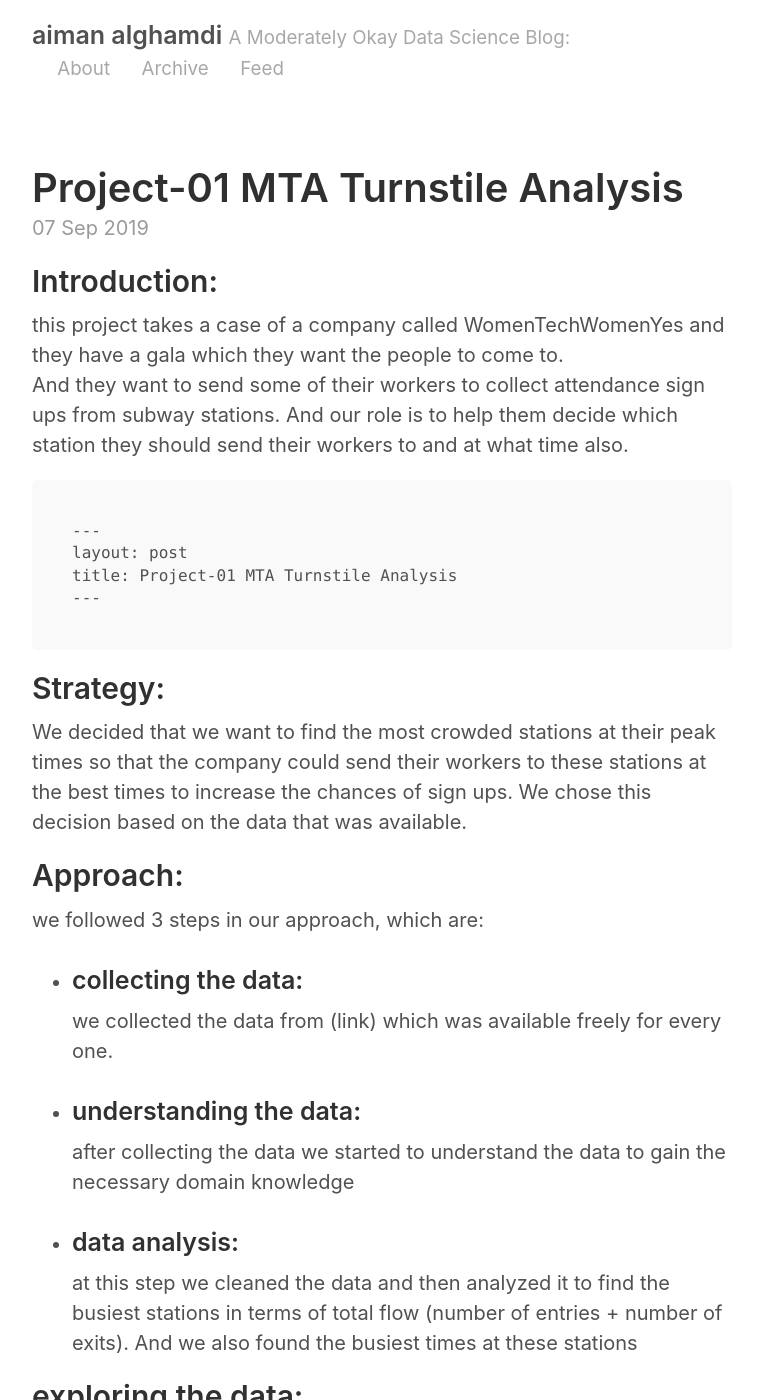
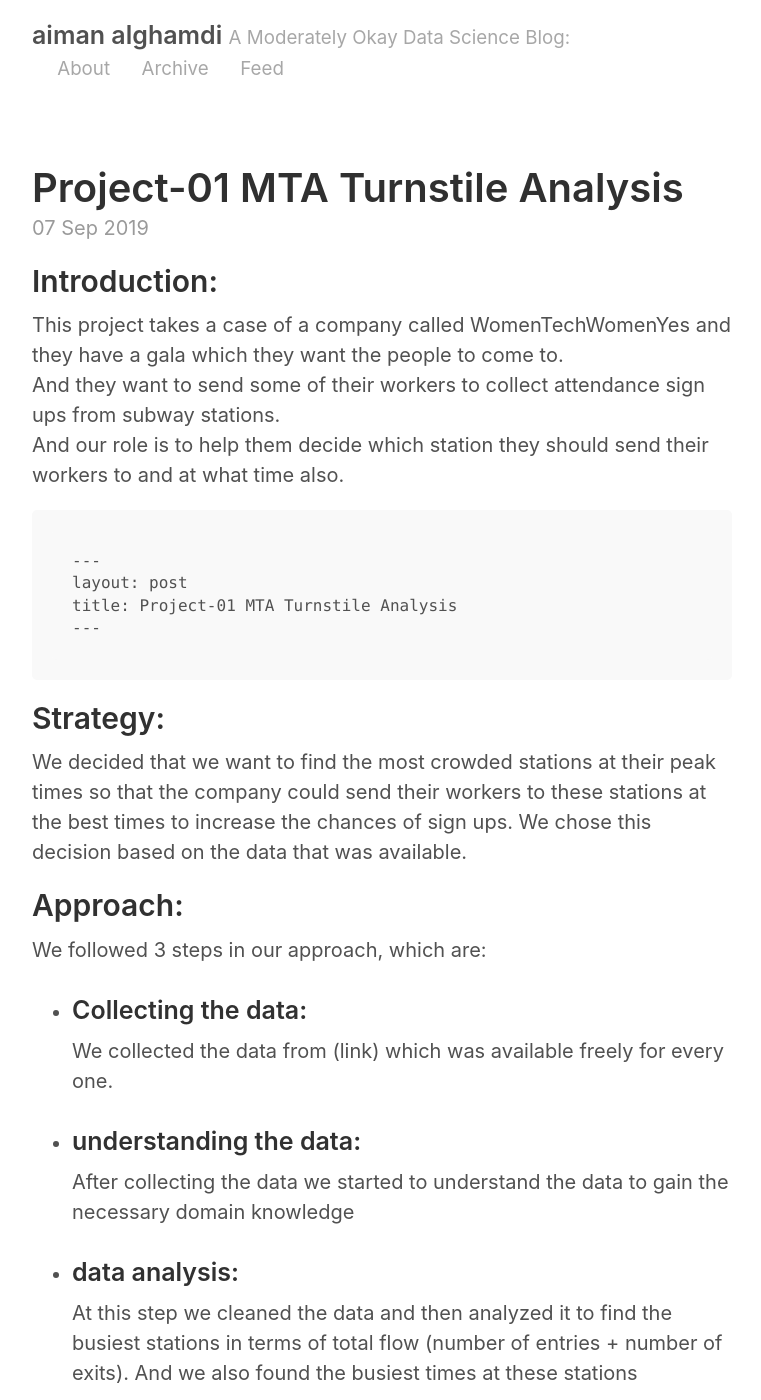
Before and after one commit to aiman-alghamdi/aiman2019.github.io, a Jekyll site: the page built from _posts/2019-9-7-aiman.md, in a window 1280 px wide and 1400 px high. Shown: the whole window, without its empty margins (258-1019 px from the left). Built offline with Jekyll 4.4.1, drawn with Linux system fonts in a browser that asks for light colours; part of the change alters nothing that is shown; some of the changed text lies outside the part shown.

Commit message:
Update 2019-9-7-aiman.md

````diff
--- a/_posts/2019-9-7-aiman.md
+++ b/_posts/2019-9-7-aiman.md
@@ -5,7 +5,7 @@ title: Project-01 MTA Turnstile Analysis
 
 ## Introduction:
 
-this project takes a case of a company called WomenTechWomenYes and they have a gala which they want the people to come to.<br /> And they want to send some of their workers to collect attendance sign ups from subway stations. And our role is to help them decide which station they should send their workers to and at what time also.
+This project takes a case of a company called WomenTechWomenYes and they have a gala which they want the people to come to.<br /> And they want to send some of their workers to collect attendance sign ups from subway stations. <br /> And our role is to help them decide which station they should send their workers to and at what time also.
 
 ```
 ---
@@ -19,15 +19,24 @@ title: Project-01 MTA Turnstile Analysis
 We decided that we want to find the most crowded stations at their peak times so that the company could send their workers to these stations at the best times to increase the chances of sign ups. We chose this decision based on the data that was available.
 
 ## Approach:
-we followed 3 steps in our approach, which are:
- * ### collecting the data:
- we collected the data from (link) which was available freely for every one.
+We followed 3 steps in our approach, which are:
+ * ### Collecting the data:
+We collected the data from (link) which was available freely for every one.
 * ### understanding the data:
-after collecting the data we started to understand the data to gain the necessary domain knowledge
+After collecting the data we started to understand the data to gain the necessary domain knowledge
 * ### data analysis:
-at this step we cleaned the data and then analyzed it to find the busiest stations in terms of total flow (number of entries + number of exits). And we also found the busiest times at these stations
+At this step we cleaned the data and then analyzed it to find the busiest stations in terms of total flow (number of entries + number of exits). And we also found the busiest times at these stations
 
-## exploring the data:
+## Exploring the data:
+Befor go into detiles of the dataest, we have to know that, the dataset contains of one week but, we need 4 weeks (month), so that we have write this code to colect the datasets:
+```python
+def get_weeks(weekList):
+    df_list=[pd.read_csv("http://web.mta.info/developers/data/nyct/turnstile/turnstile_{}.txt".format(week)) for week in weekList]
+    return pd.concat(df_list)
+```
+
+After making some changes and cleaning for the detaset, here are some exploring of the date set.
+
 
 
 ## visualization:
````
